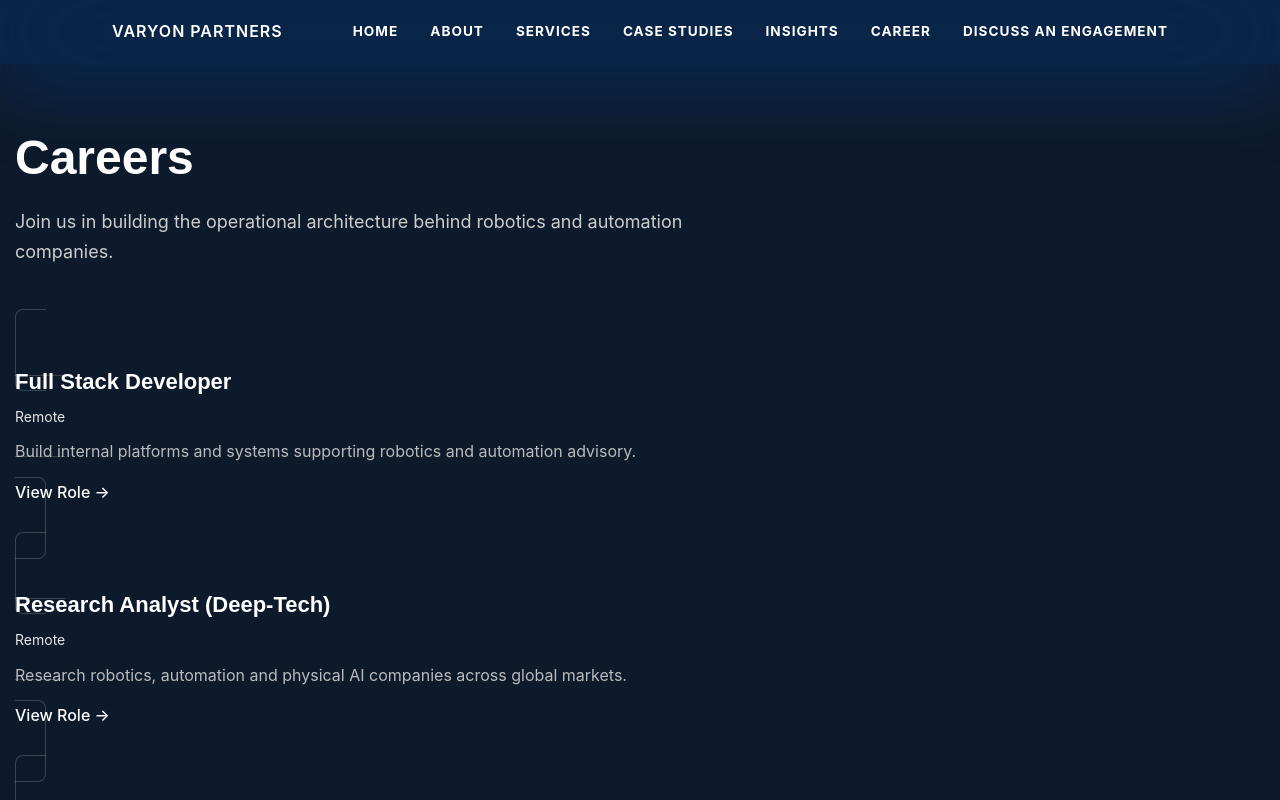
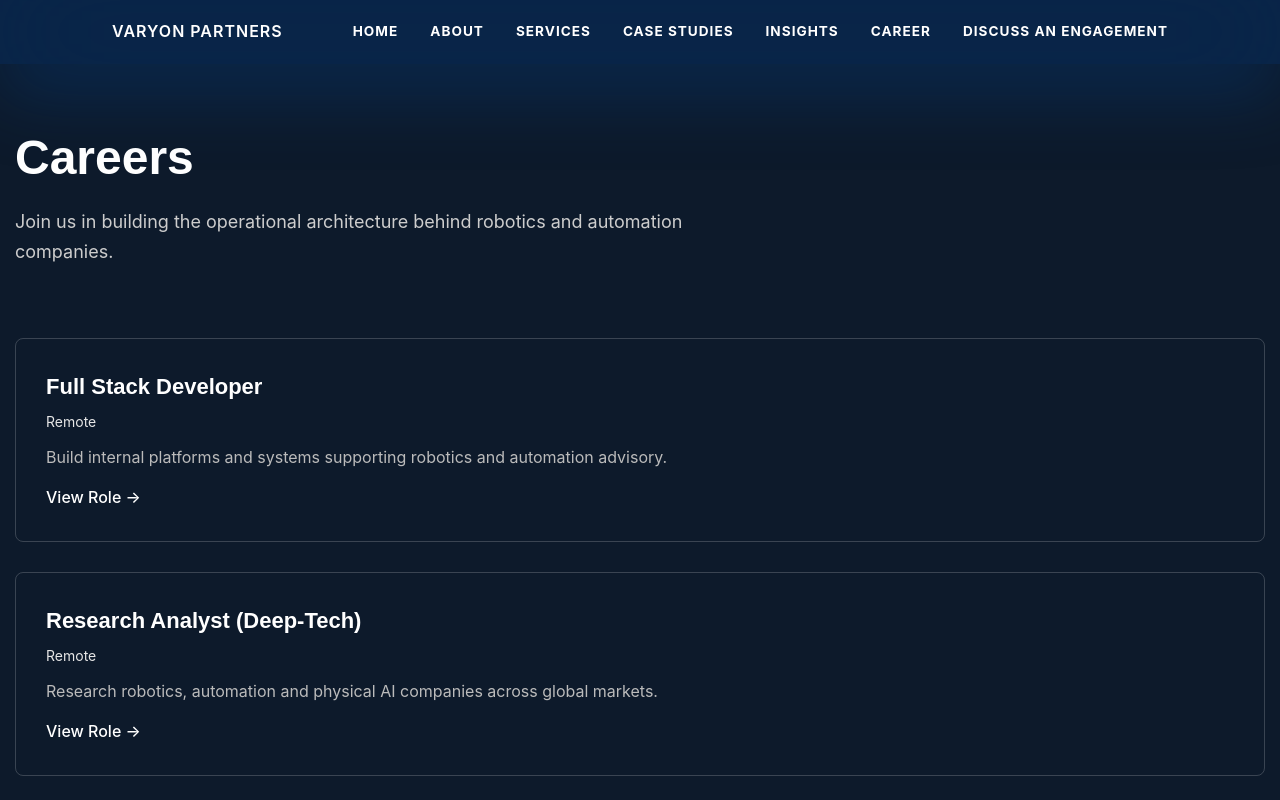
Before and after one commit to sidsawantbusiness01-oss/Varyon-Partners, a Next.js app: page /career in a window 1280 px wide. Shown: the top 800 px of the page. Built offline with nearby package versions, Linux system fonts and the light colour scheme.

Commit message:
added scrollreveal on career and career slugs

```diff
--- a/src/app/career/page.js
+++ b/src/app/career/page.js
@@ -30,27 +30,32 @@
   return (
     <section className={styles.section}>
       <div className="container">
+        <ScrollReveal>
           <div className={styles.hero}>
             <h1>Careers</h1>
             <p>
-            Join us in building the operational architecture behind robotics and
-            automation companies.
+              Join us in building the operational architecture behind robotics
+              and automation companies.
             </p>
           </div>
-
+        </ScrollReveal>
+        <ScrollReveal delay={250}>
           <div className={styles.jobs}>
-          {jobs.map((job, index) => (
-            <ScrollReveal key={job.slug} delay={index * 0.1}>
-              <Link href={`/career/${job.slug}`} className={styles.card}>
+            {jobs.map((job) => (
+              <Link
+                key={job.slug}
+                href={`/career/${job.slug}`}
+                className={styles.card}
+              >
                 <h3>{job.title}</h3>
                 <span>{job.location}</span>
                 <p>{job.short}</p>
 
                 <div className={styles.readMore}>View Role →</div>
               </Link>
-            </ScrollReveal>
             ))}
           </div>
+        </ScrollReveal>
       </div>
     </section>
   );
```
Also changed, not shown: src/app/about/page.js (+5 -5 lines), src/app/career/[slug]/page.js (+5 -14 lines). Lines whose indentation alone changed are shown as unchanged.
